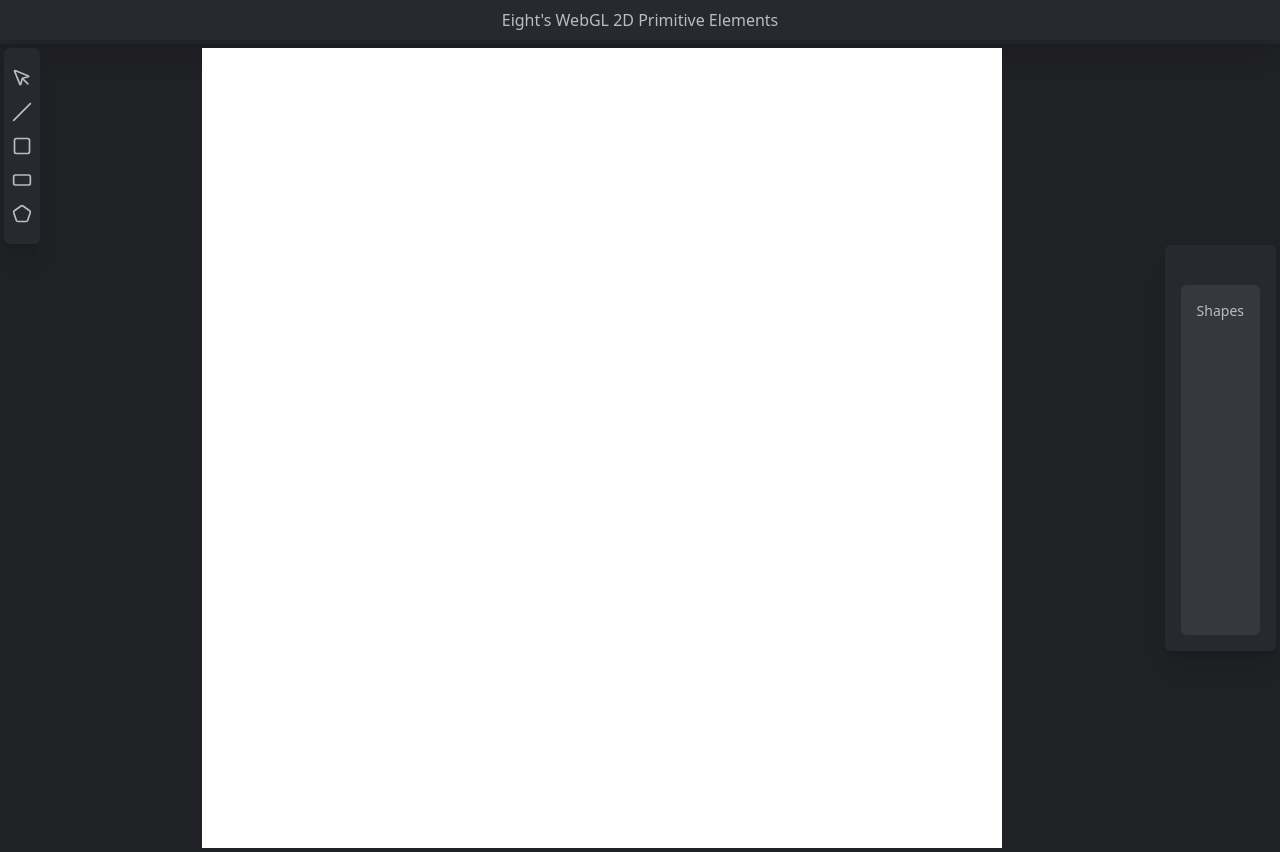
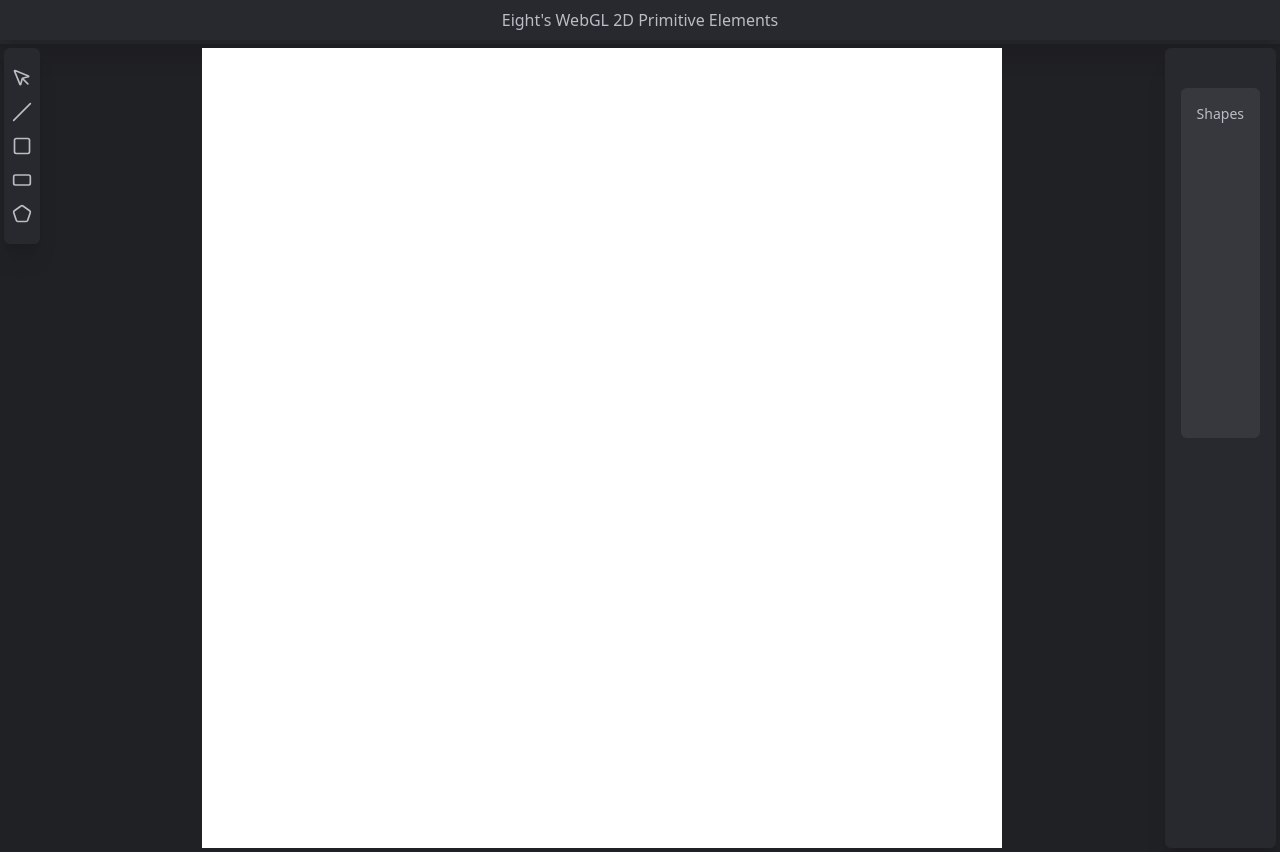
Before and after one commit to akbarmridho/tugas-besar-grafkom-1-eight, a website built with Vite: page index.html in a window 1280 px wide. Built offline with nearby package versions, Linux system fonts and the light colour scheme; what tweakpane would draw is missing.

Commit message:
chore: improved ui

```diff
--- a/index.html
+++ b/index.html
@@ -8,10 +8,10 @@
   <title>WebGL Part 1: 2D Primitive Elements</title>
 </head>
 
-<body class="bg-primary">
+<body class="flex flex-col bg-primary h-screen">
   <h1 class="bg-primary text-md font-medium text-primary-fg text-center py-2 mb-1 shadow-xl">Eight's WebGL 2D Primitive Elements</h1>
-  <div class="flex flex-col bg-tertiary">
-    <div class="flex flex-row p-1 justify-between items-center">
+  <div class="flex flex-col bg-tertiary grow">
+    <div class="flex flex-row p-1 justify-between items-center h-full">
       <div class="self-start flex flex-col gap-1.5 bg-primary p-1 rounded-md py-4 px-1 shadow-xl" id="shape-btn-container">
           <button class="shape-btn hover:bg-secondary hover:bg-opacity-50 rounded-sm p-1" id="cursor-btn">
             <i data-lucide="mouse-pointer" class="size-5 text-primary-fg" ></i>
@@ -29,7 +29,7 @@
             <i data-lucide="pentagon" class="size-5 text-primary-fg" ></i>
           </button>
       </div>
-      <div>
+      <div class="flex items-center h-full">
         <canvas class="bg-white h-[800px] w-[800px]" id="canvas" width="800" height="800">
 
         </canvas>
```
